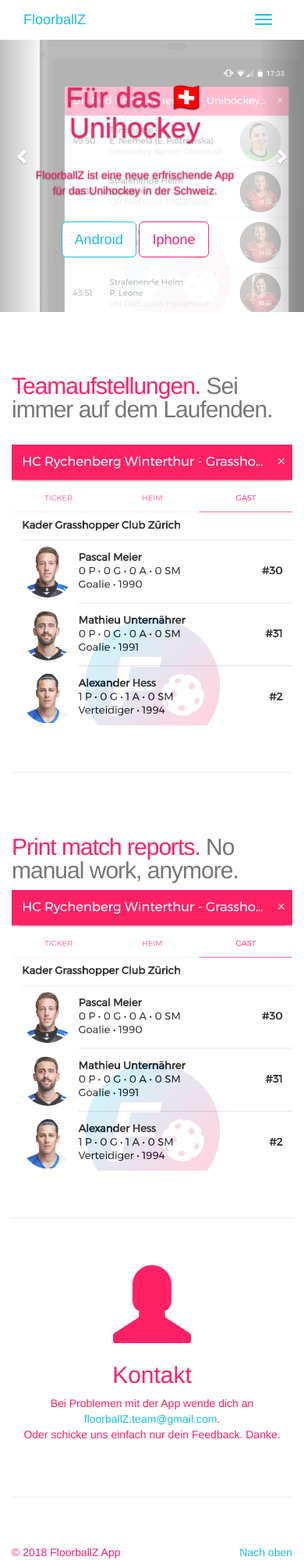
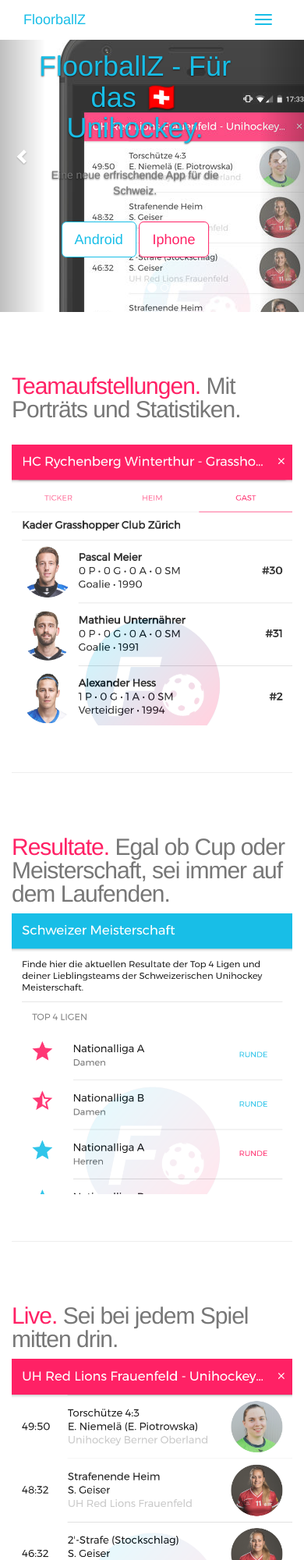
Before and after one commit to florianbaer/floorballZ.github.io, a plain HTML site: page index.html in a window 390 px wide. Shown: the top 2000 px of the page at 78% size. Drawn offline with nearby package versions, Linux system fonts and the light colour scheme.

Commit message:
update page

```diff
--- a/carousel.css
+++ b/carousel.css
@@ -55,9 +55,9 @@ a {
     height: 400px;
     margin-bottom: 60px;
     background-position: left;
-    background-image: url('resources/images/functionalGraphic.png');
+    background-image: url('resources/images/functionalGraphic.jpg');
     z-index: 1;
-    background-color: hsla(0, 0%, 100%, 0.70);
+    background-color: hsla(0, 0%, 100%, 0.20);
     background-blend-mode: overlay;
     background-repeat: no-repeat;
 }
@@ -65,7 +65,7 @@ a {
 /* Since positioning the image, we need to help out the caption */
 .carousel-caption {
     z-index: 10;
-    color: #FF2165;
+    color: #18BEE7;
 }
 
 /* Declare heights because of positioning of img element */
--- a/index.html
+++ b/index.html
@@ -63,9 +63,9 @@
         <div class="item active">
             <div class="container">
                 <div class="carousel-caption">
-                    <h1>Für das 🇨🇭 Unihockey</h1>
+                    <h1>FloorballZ - Für das 🇨🇭 Unihockey.</h1>
                     <br/>
-                    <p>FloorballZ ist eine neue erfrischende App für das Unihockey in der Schweiz.</p>
+                    <p class="text-muted">Eine neue erfrischende App für die Schweiz.</p>
                     <br/>
                     <p><a class="btn btn-lg btn-color-main" href="https://play.google.com/store/apps/details?id=ch.floorballzteam.floorballz"
                           role="button">Android</a>
@@ -80,7 +80,7 @@
                 <div class="carousel-caption">
                     <h1>Meisterschaft und Cup.</h1>
                     <br/>
-                    <p>Alle Meisterschaft-Spiele aller Ligen der Schweiz und alle Cup Partien werden unterstützt.</p>
+                    <p class="text-muted">Alle Ligen und Cup-Partien werden unterstützt.</p>
                     <br/>
                     <p><a class="btn btn-lg btn-color-main" href="https://play.google.com/store/apps/details?id=ch.floorballzteam.floorballz"
                           role="button">Android</a>
@@ -95,7 +95,7 @@
                 <div class="carousel-caption">
                     <h1>Einfach.</h1>
                     <br/>
-                    <p>FloorballZ ist einfach und benutzerfreundlich. Probier es jetzt aus.</p>
+                    <p class="text-muted">FloorballZ ist benutzerfreundlich. Probier es jetzt aus.</p>
                     <br/>
                     <p><a class="btn btn-lg btn-color-main" href="https://play.google.com/store/apps/details?id=ch.floorballzteam.floorballz"
                           role="button">Android</a>
@@ -127,7 +127,7 @@
 
     <div class="row featurette">
         <div class="col-md-7">
-            <h2 class="featurette-heading">Teamaufstellungen. <span class="text-muted">Sei immer auf dem Laufenden.</span></h2>
+            <h2 class="featurette-heading">Teamaufstellungen. <span class="text-muted">Mit Porträts und Statistiken.</span></h2>
             <a name="features"></a>
         </div>
         <br/>
@@ -142,12 +142,26 @@
 
     <div class="row featurette">
         <div class="col-md-7 col-md-push-5">
-            <h2 class="featurette-heading">Print match reports. <span class="text-muted">No manual work, anymore.</span>
+            <h2 class="featurette-heading">Resultate. <span class="text-muted">Egal ob Cup oder Meisterschaft, sei immer auf dem Laufenden.</span>
             </h2>
         </div>
         <div class="col-md-5 col-md-pull-7">
             <img class="featurette-image img-responsive center-block" data-src="holder.js/500x500/auto" alt="500x500"
-                 src="resources/images/Screenshot_1.png"
+                 src="resources/images/Screenshot_2.png"
+                 data-holder-rendered="true">
+        </div>
+    </div>
+
+    <hr class="featurette-divider">
+
+    <div class="row featurette">
+        <div class="col-md-7">
+            <h2 class="featurette-heading">Live. <span class="text-muted">Sei bei jedem Spiel mitten drin.</span>
+            </h2>
+        </div>
+        <div class="col-md-5">
+            <img class="featurette-image img-responsive center-block" data-src="holder.js/500x500/auto" alt="500x500"
+                 src="resources/images/Screenshot_3.png"
                  data-holder-rendered="true">
         </div>
     </div>
@@ -161,8 +175,9 @@
         <div class="col-lg-12 text-center">
             <span style="font-size: 100px" class="glyphicon glyphicon-user"></span>
             <h2>Kontakt<a name="kontakt"></a></h2>
-            <p>Bei Problemen mit der App wende dich an <a href="mailto:floorballZ.team@gmail.com">floorballZ.team@gmail.com</a>. <br/> Oder schicke
-                uns einfach nur dein Feedback. Danke.</p>
+            <p>Schick uns dein Feedback. Thx.
+            <p/>
+            <p><a href="mailto:floorballZ.team@gmail.com">floorballZ.team@gmail.com</a></p>
         </div>
     </div>
 
```
Also changed, not shown: resources/images/Screenshot_2.png (added), resources/images/Screenshot_3.png (added), resources/images/functionalGraphic.jpg (added).
